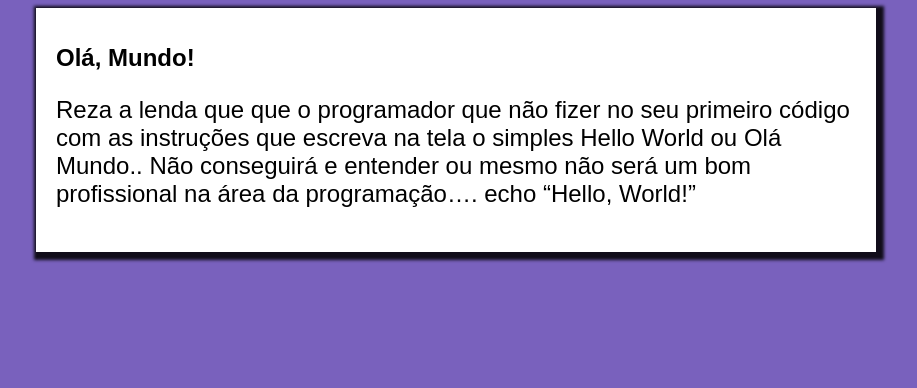
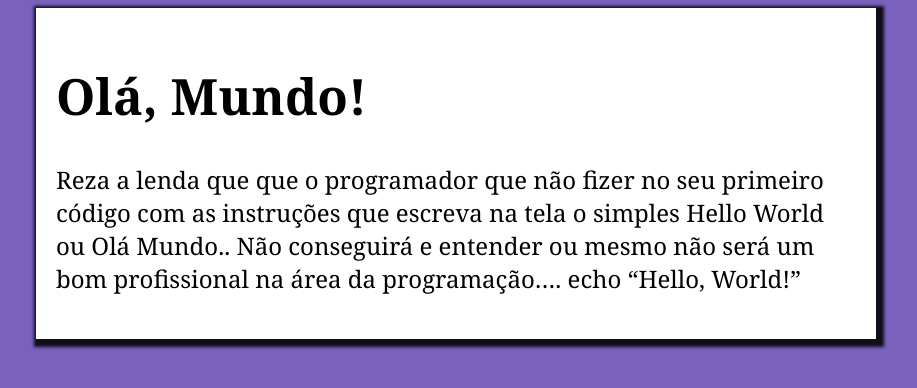
Before and after one commit to geraaldo/Ola-Mundo, a plain HTML site: page index.html in a window 1280 px wide. Shown: the whole page, without its empty margins (184-1101 px from the left). Drawn offline with Linux system fonts and the light colour scheme.

Commit message:
atualização texto

```diff
--- a/estilos/style.css
+++ b/estilos/style.css
@@ -1,8 +1,3 @@
-* {
-    font-family: Arial, Helvetica, sans-serif;
-    font-size: 24px;
-}
-
 body {
     background-color: rgb(121, 97, 189);
 
@@ -15,3 +10,13 @@ main {
     padding: 20px;
     box-shadow: 3px 3px 3px 5px rgba(0, 0, 0, 0.863);
 }
+
+h1 {
+    font-family: Georgia, 'Times New Roman', Times, serif;
+    font-size: 50px;
+}
+
+p {
+    font-family: Georgia, 'Times New Roman', Times, serif;
+    font-size: 24px;
+}
```
